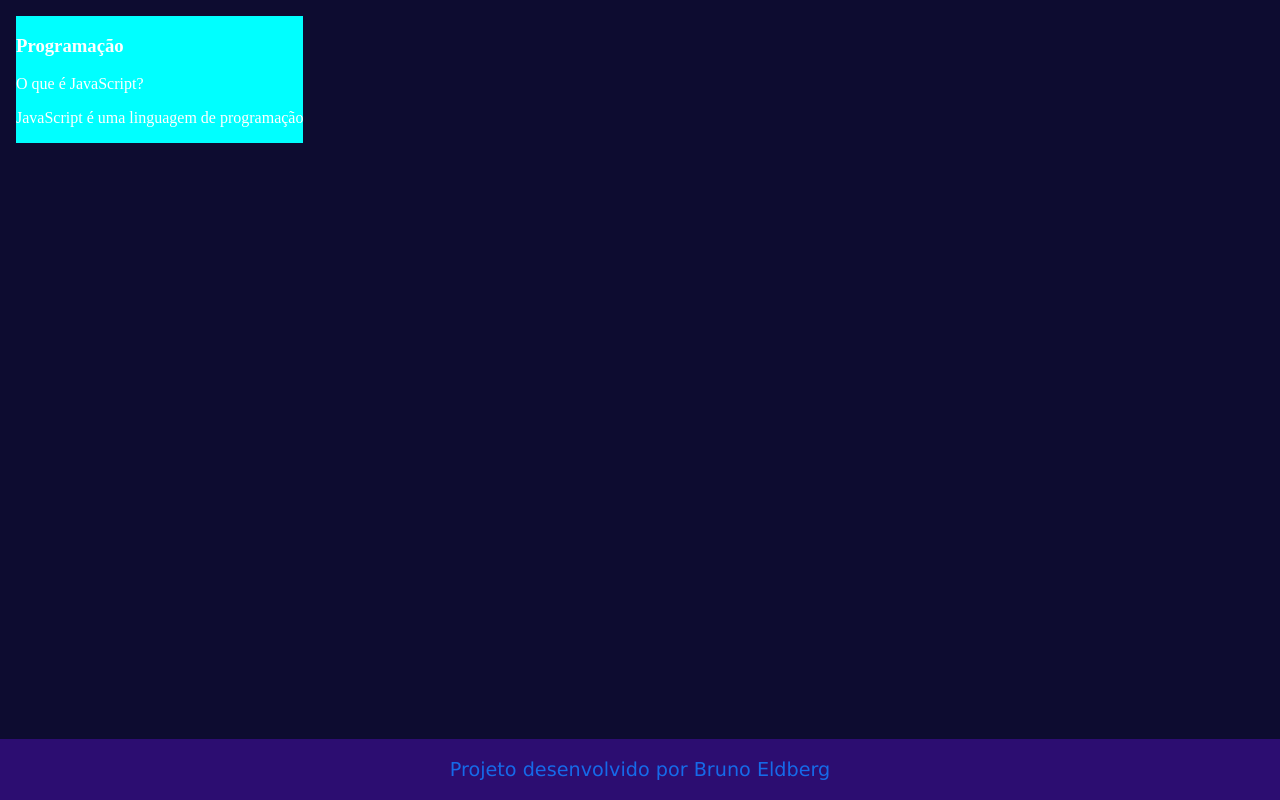
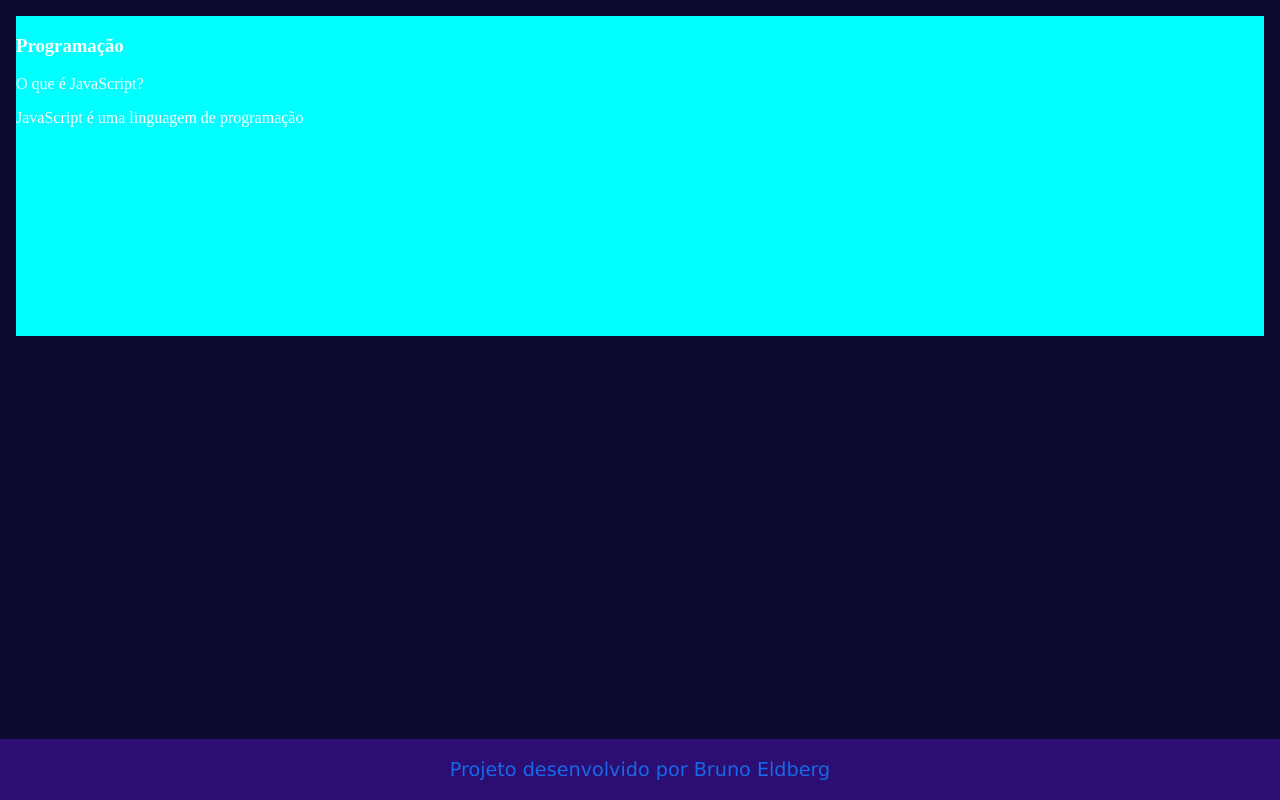
Before and after one commit to BruninE25/programa-ao, a plain HTML site: page index.html in a window 1280 px wide. Drawn offline with Linux system fonts and the light colour scheme.

Commit message:
container

```diff
--- a/flashcards/assets/style.css
+++ b/flashcards/assets/style.css
@@ -27,4 +27,6 @@ footer p {
 .cartao {
     margin: 1rem 1rem;
     background-color: aqua;
+    height: 20rem;
+    flex-grow: 1;
 }
```
